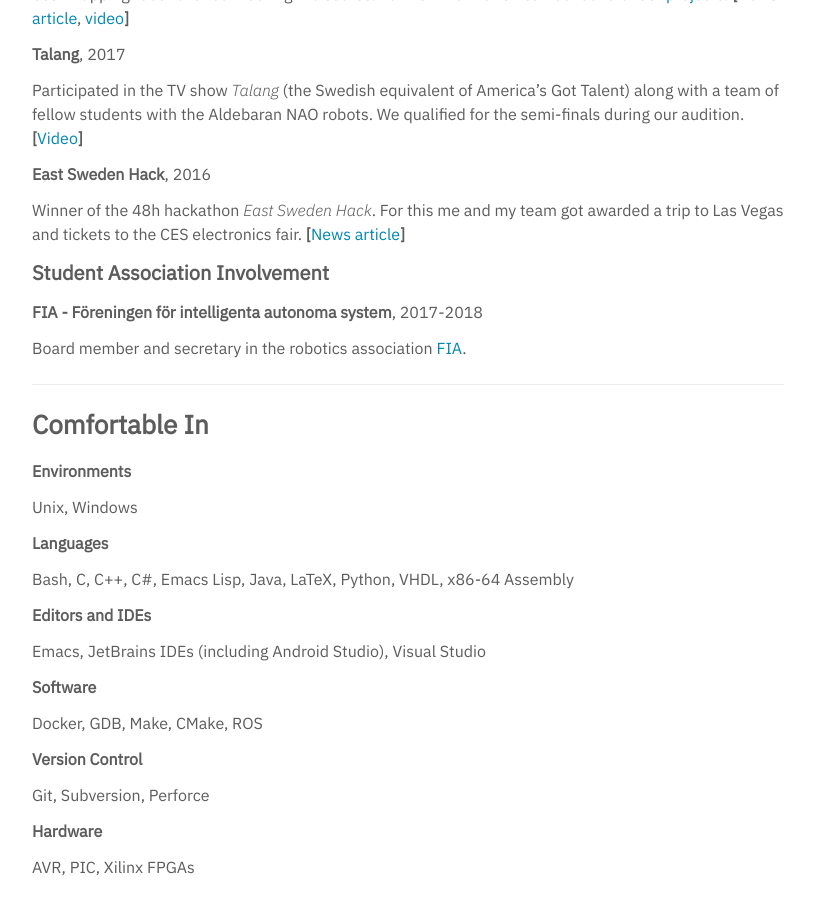
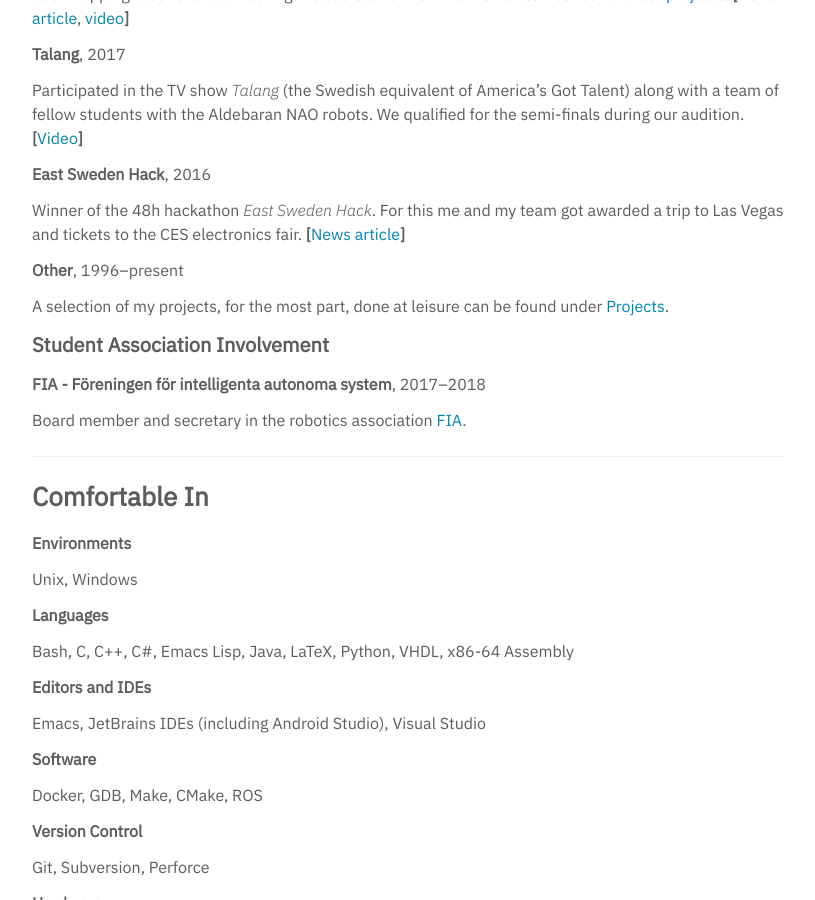
Before and after one commit to williamsjoblom/williamsjoblom.github.io, a Jekyll site: the page built from resume.md, in a window 1280 px wide and 900 px high, scrolled down 1260 px. Shown: the whole window, without its empty margins (232-1047 px from the left). Built offline with Jekyll 4.4.1, drawn with Linux system fonts in a browser that asks for light colours.

Commit message:
Add link to 'Projects'

```diff
--- a/resume.md
+++ b/resume.md
@@ -64,9 +64,13 @@
 Winner of the 48h hackathon *East Sweden Hack*. For this me and my team got awarded a trip to Las Vegas and tickets to the CES electronics fair.
 **[**[News article](https://liu.se/liu-nytt/arkiv/nyhetsarkiv/1.694679?l=sv)**]**
 
+**Other**, 1996&ndash;present
+
+A selection of my projects, for the most part, done at leisure can be found under [Projects](/projects/).
+
 #### Student Association Involvement
 
-**FIA - Föreningen för intelligenta autonoma system**, 2017-2018
+**FIA - Föreningen för intelligenta autonoma system**, 2017&ndash;2018
 
 Board member and secretary in the robotics association [FIA](http://fiarobotics.se/).
 
```
